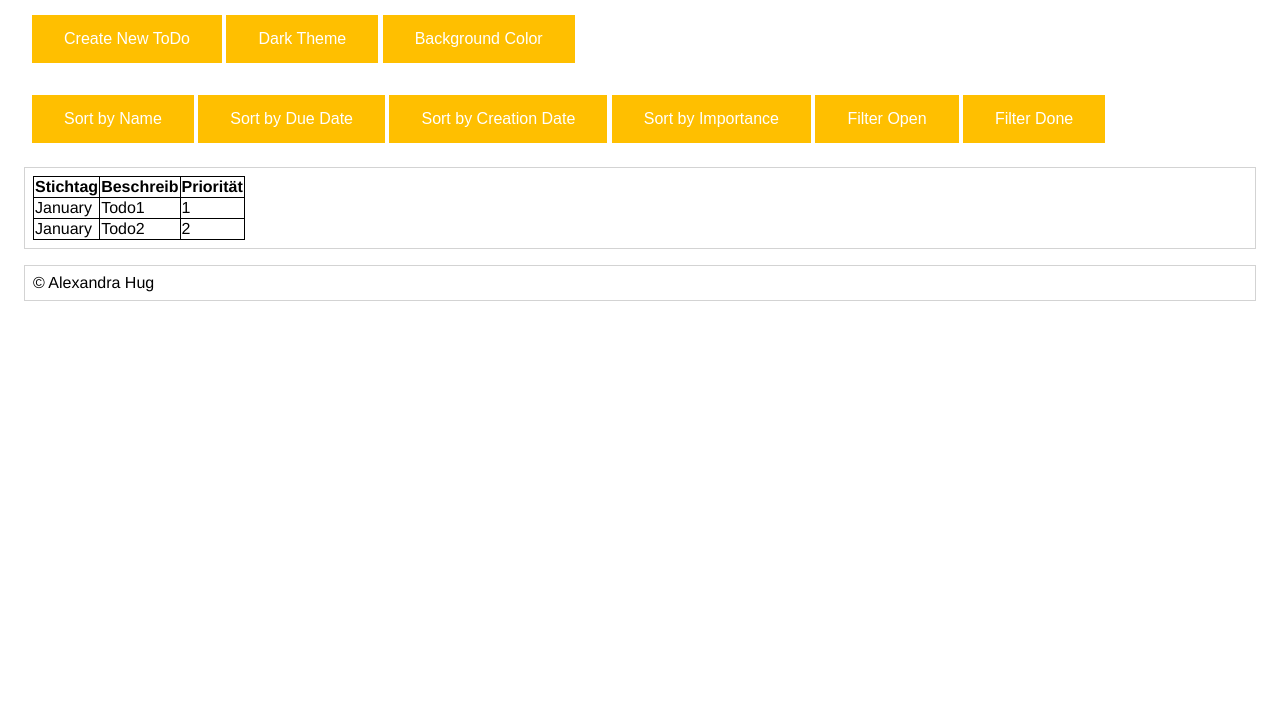
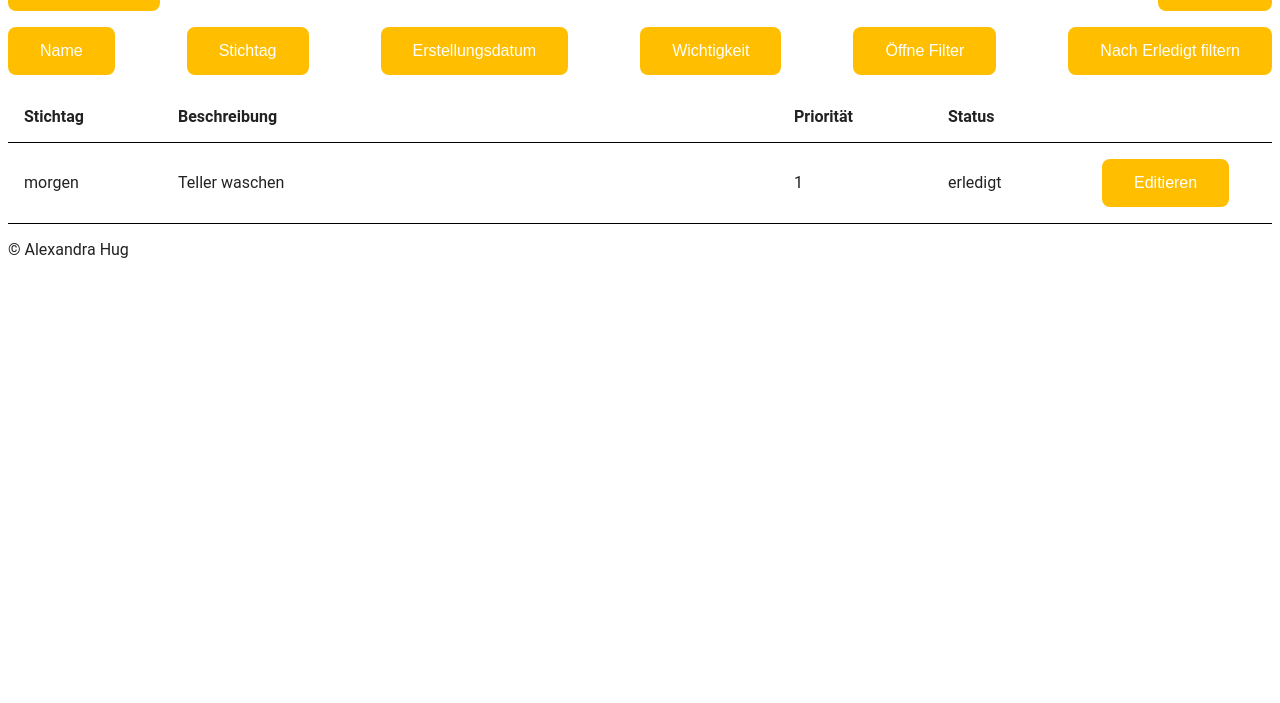
Before and after one commit to AlexandraHug/CASFFEE_Projekt1, a website: page source/public/index.html in a window 1280 px wide. Shown: the part 97-800 px from the top of the page. Drawn offline with nearby package versions, Linux system fonts and the light colour scheme.

Commit message:
Flex und Grid angewendet

```diff
--- a/source/public/index.html
+++ b/source/public/index.html
@@ -12,56 +12,58 @@
 
 
   <h1>Todo App Alexandra Hug </h1>
-  <div>
-    <button>
-      Create New ToDo
-    </button>
-    <button>
-      Dark Theme
-    </button>
-    <button>
-      Background Color
-    </button>
+
+  <div class = "mainButtons">
+    <button id="create-todo" type="button">Neues ToDo</button>
+    <button id="theme-button" type="button">Theme</button>
   </div>
-  <div>
-    <button>
-      Sort by Name
-    </button>
-    <button>
-      Sort by Due Date
-    </button>
-    <button>
-      Sort by Creation Date
-    </button>
-    <button>
-      Sort by Importance
-    </button>
-    <button>
-      Filter Open
-    </button>
-    <button>
-      Filter Done
-    </button>
+  <div class="listManipulation">
+    <button id="sort-name" type="button">Name</button>
+    <button id="sort-date" type="button">Stichtag</button>
+    <button id="sort-creationdate" type="button">Erstellungsdatum</button>
+    <button id="sort-importance" type="button">Wichtigkeit</button>
+    <button id="filter-open" type="button">Öffne Filter</button>
+    <button id="filter-done" type="button">Nach Erledigt filtern</button>
   </div>
 
   <main>
-    <table>
-      <tr>
-        <th>Stichtag</th>
-        <th>Beschreib</th>
-        <th>Priorität</th>
-      </tr>
-      <tr>
-        <td>January</td>
-        <td>Todo1</td>
-        <td>1</td>
-      </tr>
-      <tr>
-        <td>January</td>
-        <td>Todo2</td>
-        <td>2</td>
-      </tr>
-    </table>
+    <div class = todoList>
+      <div class = todoListTitle>
+        <div class = duedate>
+          Stichtag
+        </div>
+        <div class = description>
+          Beschreibung
+        </div>
+        <div class = priority>
+          Priorität
+        </div>
+        <div class = state>
+          Status
+        </div>
+      </div>
+      <div class = todo>
+        <div class = duedate>
+          morgen
+        </div>
+        <div class = description>
+          Teller waschen
+        </div>
+        <div class = priority>
+          1
+        </div>
+        <div class = state>
+          erledigt
+        </div>
+        <div class = edit>
+          <button id="edit-todo" type="button">Editieren</button>
+        </div>
+      </div>
+
+    </div>
+
+
+
   </main>
 
   <footer>
--- a/source/public/scripts/index.js
+++ b/source/public/scripts/index.js
@@ -1 +1,5 @@
-console.log("Hello World");
+const themeButton = document.getElementById("theme-button");
+
+themeButton.addEventListener("click", () => {
+  document.body.classList.toggle("dark-theme");
+});
--- a/source/public/styles/index.css
+++ b/source/public/styles/index.css
@@ -2,12 +2,26 @@
     box-sizing: border-box;
 }
 
-body{max-width:2000px;padding:1em;font-family:Helvetica,Arial,sans-serif;}
-section,main,aside,header,footer{border:1px solid lightgray;padding:.5em;margin-bottom:1em;}
-div{padding:.5em;margin-bottom:1em;}
-table, th, td {
-    border: 1px solid black;
-    border-collapse: collapse;
+:root {
+  --background: white;
+  --color: #222;
+}
+
+.dark-theme {
+  --background: #222;
+  --color: white;
+}
+
+body {
+  font-family: Roboto, sans-serif;
+  background: var(--background);
+  color: var(--color);
+  display:flex;
+  flex-direction: column;
+}
+h1 {
+  font-size: 20px;
+  border-bottom: 1px solid #000;
 }
 
 button {
@@ -19,4 +33,52 @@ table, th, td {
   text-decoration: none;
   display: inline-block;
   font-size: 16px;
+  border-radius:8px;
 }
+
+
+
+.mainButtons{
+  flex: 1 0 10%;
+  display: flex;
+  justify-content:space-between;
+  margin-bottom: 1rem;
+}
+
+.listManipulation{
+  flex: 1 0 10%;
+  display:flex;
+  justify-content:space-between;
+  margin-bottom: 1rem;
+}
+
+.todoList{
+  flex: 1 0 10%;
+  display:flex;
+  justify-content: flex-start;
+  flex-direction:column;
+  margin-bottom: 1rem;
+  text-align:start;
+}
+
+.todoListTitle{
+  display: grid;
+  grid-template-columns: 1fr 4fr 1fr 1fr 1fr;
+  align-items: center;
+  padding: 1rem;
+  border-bottom: 1px solid #000;
+  font-weight: bold;
+}
+
+.todo{
+  display: grid;
+  grid-template-columns: 1fr 4fr 1fr 1fr 1fr;
+  align-items: center;
+  padding: 1rem;
+  border-bottom: 1px solid #000;
+}
+
+footer{
+  flex: 0 0 5%;
+  margin-bottom: 1rem;
+}
```
Lines whose indentation alone changed are shown as unchanged.
